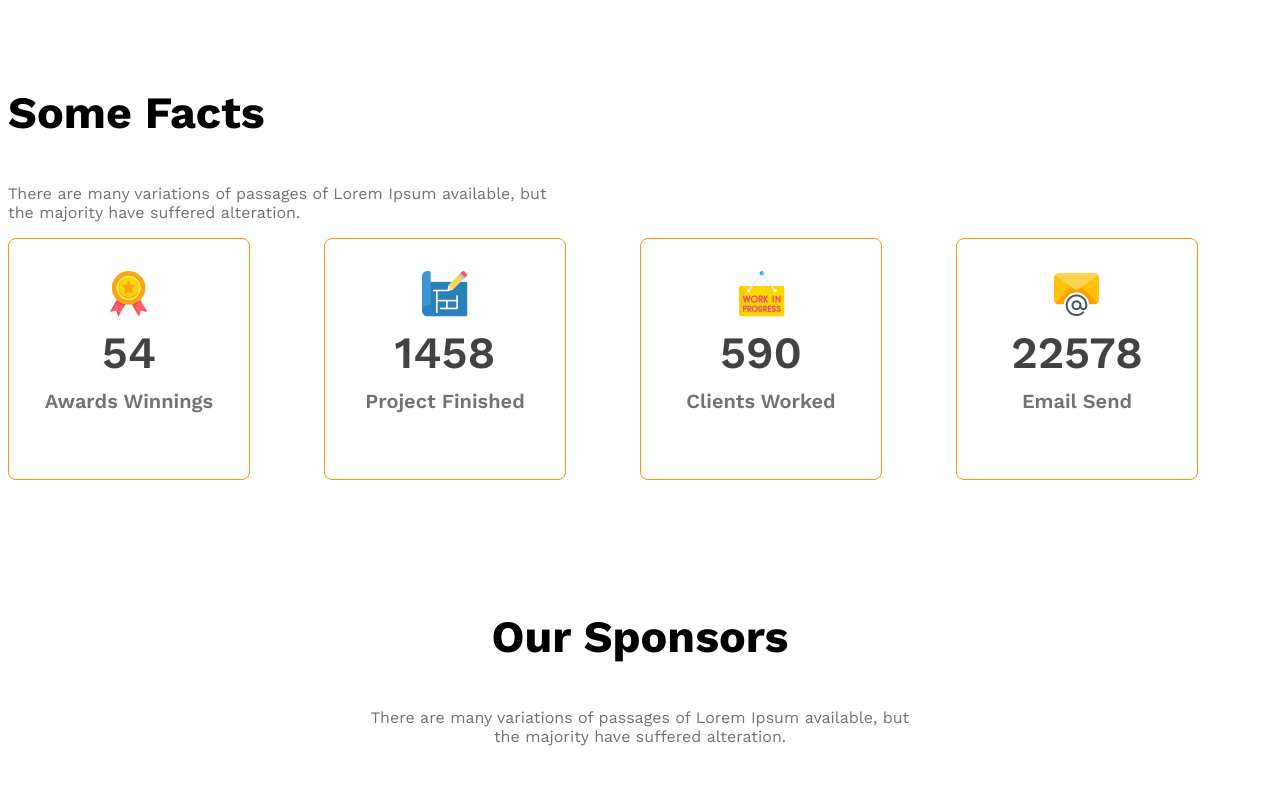
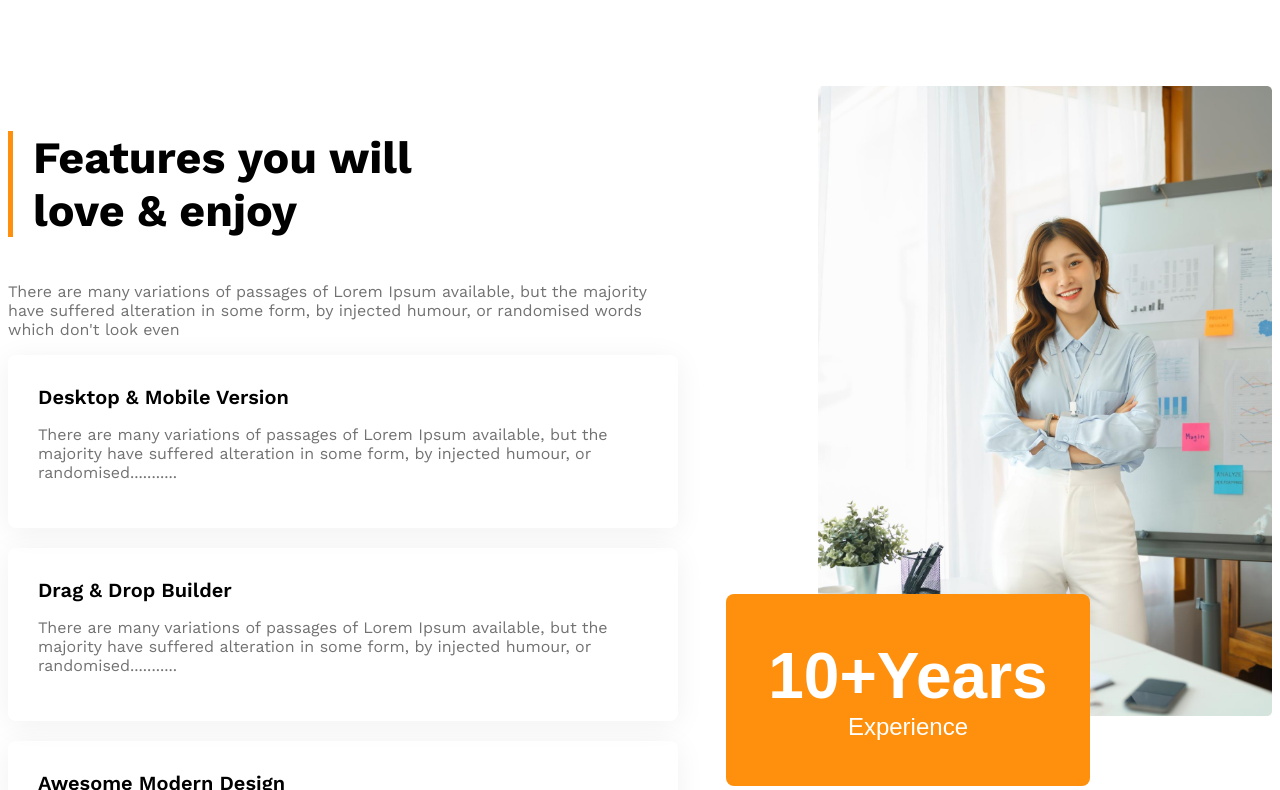
Before and after one commit to shamimhossain3110/g3-architect-website-, a plain HTML site: page index.html in a window 1280 px wide. Shown: the part 2096-2886 px from the top of the page. Drawn offline with nearby package versions, Linux system fonts and the light colour scheme.

Commit message:
added features and experience badge

```diff
--- a/index.html
+++ b/index.html
@@ -62,6 +62,61 @@
         </div>
       </section>
 
+      <!-- Feature section start -->
+      <section class="features display-flex">
+        <div>
+          <h3 id="feature-section-title" class="section-title">
+            Features you will <br />
+            love & enjoy
+          </h3>
+          <p class="text-light-gray">
+            There are many variations of passages of Lorem Ipsum available, but
+            the majority have suffered alteration in some form, by injected
+            humour, or randomised words which don't look even
+          </p>
+
+          <!-- feature card container -->
+          <div class="feature-card">
+            <h4 class="feature-title">Desktop & Mobile Version</h4>
+            <p class="text-light-gray">
+              There are many variations of passages of Lorem Ipsum available,
+              but the majority have suffered alteration in some form, by
+              injected humour, or randomised...........
+            </p>
+          </div>
+          <div class="feature-card">
+            <h4 class="feature-title">Drag & Drop Builder</h4>
+            <p class="text-light-gray">
+              There are many variations of passages of Lorem Ipsum available,
+              but the majority have suffered alteration in some form, by
+              injected humour, or randomised...........
+            </p>
+          </div>
+          <div class="feature-card">
+            <h4 class="feature-title">Awesome Modern Design</h4>
+            <p class="text-light-gray">
+              There are many variations of passages of Lorem Ipsum available,
+              but the majority have suffered alteration in some form, by
+              injected humour, or randomised...........
+            </p>
+          </div>
+          <div class="feature-card">
+            <h4 class="feature-title">Super Easy to Edit</h4>
+            <p class="text-light-gray">
+              There are many variations of passages of Lorem Ipsum available,
+              but the majority have suffered alteration in some form, by
+              injected humour, or randomised...........
+            </p>
+          </div>
+        </div>
+        <div class="feature-architect">
+          <img src="images/architect.png" alt="" />
+          <button id="experience-badge" class="btn-primary">
+            <span id="experience-year">10+Years</span><br>
+            <span >Experience</span></button>
+        </div>
+      </section>
+
       <!-- some facts -->
       <section>
         <h3 class="section-title">Some Facts</h3>
--- a/style/architects.css
+++ b/style/architects.css
@@ -120,6 +120,42 @@ main > section {
   font-weight: 500;
 }
 
+/* Feature section related style */
+.features {
+  gap: 140px;
+}
+#feature-section-title {
+  border-left: 5px solid #ff900e;
+  padding-left: 20px;
+}
+.feature-card {
+  padding: 30px;
+  box-shadow: 0px 4px 30px 0px rgba(0, 0, 0, 0.06);
+  margin-bottom: 20px;
+  border-radius: 8px;
+}
+.feature-card .feature-title {
+  font-weight: 600;
+  font-size: 1.25rem;
+  margin-top: 0px;
+  margin-bottom: 0px;
+}
+
+#experience-badge {
+  padding: 45px 42px;
+  font-size: 1.5rem;
+  font-weight: 500;
+  margin-top: -160px;
+  margin-left: -92px;
+}
+#experience-year {
+  font-size: 4rem;
+  font-weight: 700;
+}
+.feature-architect img {
+  width: 100%;
+}
+
 /* some facts related style */
 .some-facts-description {
   max-width: 540px;
@@ -171,7 +207,8 @@ main > section {
 @media screen and (max-width: 576px) {
   .navbar,
   .nav-links,
-  .teams {
+  .teams,
+  .features {
     flex-direction: column;
   }
   .team-img-container {
@@ -190,6 +227,10 @@ main > section {
     justify-items: center;
     gap: 50px;
   }
+  #experience-badge{
+    margin-top: 20px;
+    margin-left: 20px;
+  }
 }
 
 /* medium device */
@@ -206,4 +247,8 @@ main > section {
     justify-items: center;
     gap: 50px;
   }
+  #experience-badge{
+    margin-top: 20px;
+    margin-left: 20px;
+  }
 }
```
